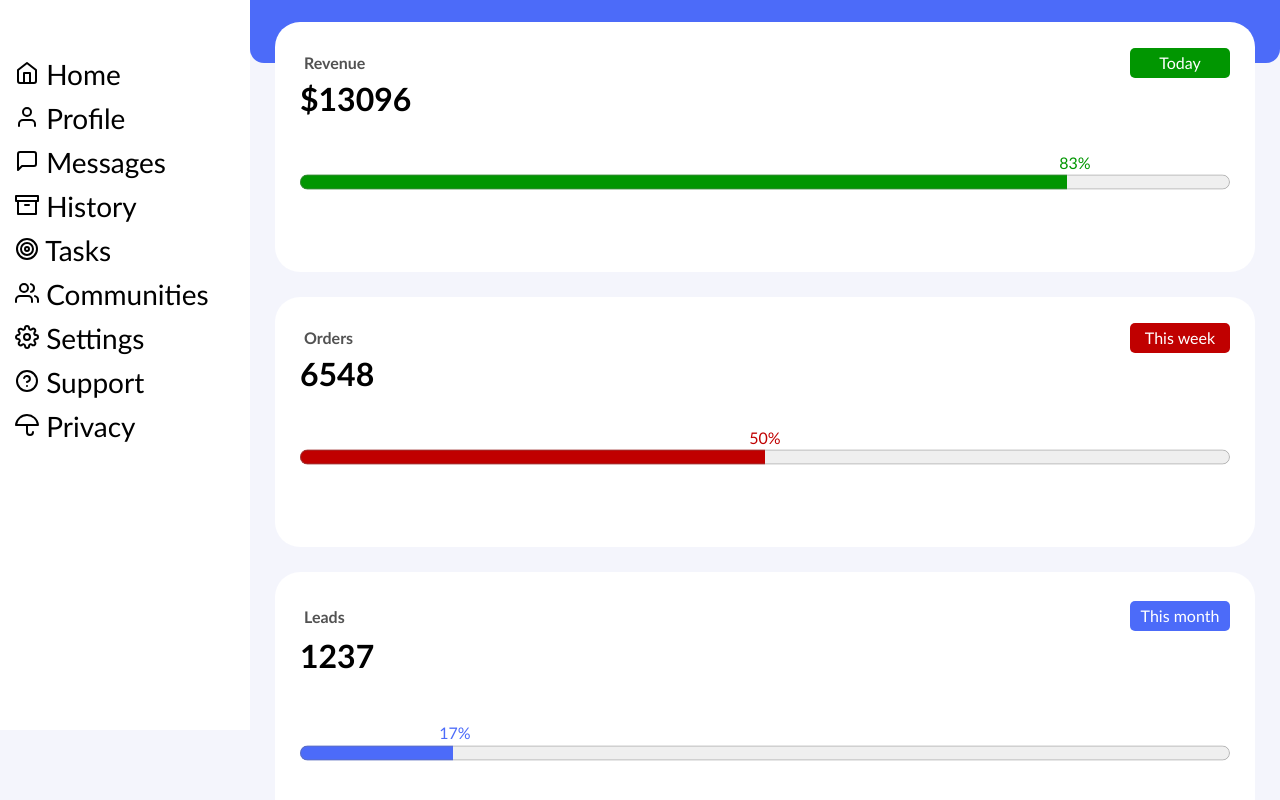
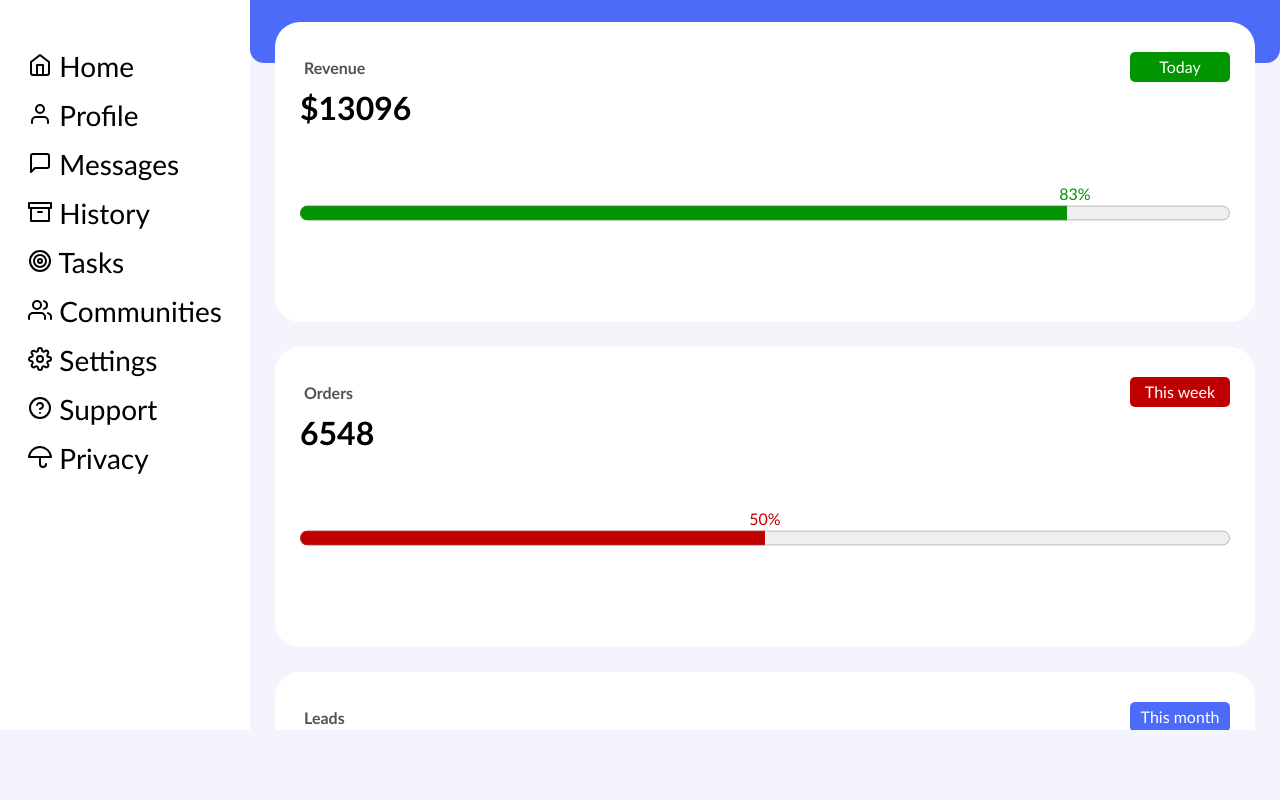
Before and after one commit to Brazy4L/dashboard, a plain HTML site: page index.html in a window 1280 px wide. Shown: the part 70-870 px from the top of the page. After the commit the page ends 800 px from the top, so only its background shows below. Drawn offline with Linux system fonts and the light colour scheme.

Commit message:
Make sidebar static, change li to div, add overflow to content area

```diff
--- a/css/style.css
+++ b/css/style.css
@@ -10,7 +10,7 @@ body {
 .container {
     height: 100vh;
     display: grid;
-    grid-template: 1fr 1fr 10fr / 1fr 6fr;
+    grid-template: 1fr 1fr 10fr / 250px 6fr;
 }
 
 .sidebar {
@@ -39,15 +39,17 @@ body {
 .content {
     grid-area: 2 / 2 / 4 / 3;
     display: grid;
-    grid-template: repeat(auto-fit, minmax(250px, 1fr)) / repeat(auto-fit, minmax(500px, 1fr));
+    grid-template: 1fr 1fr / repeat(auto-fit, minmax(500px, 1fr));
     gap: 25px;
     padding: 25px;
+    overflow: auto;
 }
 
 .content-item {
     background-color: #fff;
     border-radius: 25px;
     padding: 25px;
+    min-height: 250px;
 }
 
 .bar {
@@ -136,18 +138,15 @@ progress {
     accent-color: #4c6bf9;
 }
 
-ul {
-    list-style: none;
-    justify-self: left;
+.sidebar > div {
+    cursor: pointer;
     font-size: 1.75rem;
-    min-width: 210px;
+    margin-top: 15px;
+    justify-self: center;
 }
 
-li {
-    position: relative;
-    right: 25px;
-    cursor: pointer;
-    margin-top: 10px;
+.sidebar > div > div {
+    margin-top: 15px;
 }
 
 .home {
--- a/index.html
+++ b/index.html
@@ -12,17 +12,17 @@
     <div class="container">
         <div class="sidebar">
             <a class="home" href="http://127.0.0.1:5500/index.html"><svg xmlns="http://www.w3.org/2000/svg" width="24" height="24" viewBox="0 0 24 24" fill="none" stroke="currentColor" stroke-width="2" stroke-linecap="round" stroke-linejoin="round" class="feather feather-box"><path d="M21 16V8a2 2 0 0 0-1-1.73l-7-4a2 2 0 0 0-2 0l-7 4A2 2 0 0 0 3 8v8a2 2 0 0 0 1 1.73l7 4a2 2 0 0 0 2 0l7-4A2 2 0 0 0 21 16z"></path><polyline points="3.27 6.96 12 12.01 20.73 6.96"></polyline><line x1="12" y1="22.08" x2="12" y2="12"></line></svg> Dashboard</a>
-            <ul>
-                <li><svg xmlns="http://www.w3.org/2000/svg" width="24" height="24" viewBox="0 0 24 24" fill="none" stroke="currentColor" stroke-width="2" stroke-linecap="round" stroke-linejoin="round" class="feather feather-home"><path d="M3 9l9-7 9 7v11a2 2 0 0 1-2 2H5a2 2 0 0 1-2-2z"></path><polyline points="9 22 9 12 15 12 15 22"></polyline></svg> Home</li>
-                <li><svg xmlns="http://www.w3.org/2000/svg" width="24" height="24" viewBox="0 0 24 24" fill="none" stroke="currentColor" stroke-width="2" stroke-linecap="round" stroke-linejoin="round" class="feather feather-user"><path d="M20 21v-2a4 4 0 0 0-4-4H8a4 4 0 0 0-4 4v2"></path><circle cx="12" cy="7" r="4"></circle></svg> Profile</li>
-                <li><svg xmlns="http://www.w3.org/2000/svg" width="24" height="24" viewBox="0 0 24 24" fill="none" stroke="currentColor" stroke-width="2" stroke-linecap="round" stroke-linejoin="round" class="feather feather-message-square"><path d="M21 15a2 2 0 0 1-2 2H7l-4 4V5a2 2 0 0 1 2-2h14a2 2 0 0 1 2 2z"></path></svg> Messages</li>
-                <li><svg xmlns="http://www.w3.org/2000/svg" width="24" height="24" viewBox="0 0 24 24" fill="none" stroke="currentColor" stroke-width="2" stroke-linecap="round" stroke-linejoin="round" class="feather feather-archive"><polyline points="21 8 21 21 3 21 3 8"></polyline><rect x="1" y="3" width="22" height="5"></rect><line x1="10" y1="12" x2="14" y2="12"></line></svg> History</li>
-                <li><svg xmlns="http://www.w3.org/2000/svg" width="24" height="24" viewBox="0 0 24 24" fill="none" stroke="currentColor" stroke-width="2" stroke-linecap="round" stroke-linejoin="round" class="feather feather-target"><circle cx="12" cy="12" r="10"></circle><circle cx="12" cy="12" r="6"></circle><circle cx="12" cy="12" r="2"></circle></svg> Tasks</li>
-                <li><svg xmlns="http://www.w3.org/2000/svg" width="24" height="24" viewBox="0 0 24 24" fill="none" stroke="currentColor" stroke-width="2" stroke-linecap="round" stroke-linejoin="round" class="feather feather-users"><path d="M17 21v-2a4 4 0 0 0-4-4H5a4 4 0 0 0-4 4v2"></path><circle cx="9" cy="7" r="4"></circle><path d="M23 21v-2a4 4 0 0 0-3-3.87"></path><path d="M16 3.13a4 4 0 0 1 0 7.75"></path></svg> Communities</li>
-                <li><svg xmlns="http://www.w3.org/2000/svg" width="24" height="24" viewBox="0 0 24 24" fill="none" stroke="currentColor" stroke-width="2" stroke-linecap="round" stroke-linejoin="round" class="feather feather-settings"><circle cx="12" cy="12" r="3"></circle><path d="M19.4 15a1.65 1.65 0 0 0 .33 1.82l.06.06a2 2 0 0 1 0 2.83 2 2 0 0 1-2.83 0l-.06-.06a1.65 1.65 0 0 0-1.82-.33 1.65 1.65 0 0 0-1 1.51V21a2 2 0 0 1-2 2 2 2 0 0 1-2-2v-.09A1.65 1.65 0 0 0 9 19.4a1.65 1.65 0 0 0-1.82.33l-.06.06a2 2 0 0 1-2.83 0 2 2 0 0 1 0-2.83l.06-.06a1.65 1.65 0 0 0 .33-1.82 1.65 1.65 0 0 0-1.51-1H3a2 2 0 0 1-2-2 2 2 0 0 1 2-2h.09A1.65 1.65 0 0 0 4.6 9a1.65 1.65 0 0 0-.33-1.82l-.06-.06a2 2 0 0 1 0-2.83 2 2 0 0 1 2.83 0l.06.06a1.65 1.65 0 0 0 1.82.33H9a1.65 1.65 0 0 0 1-1.51V3a2 2 0 0 1 2-2 2 2 0 0 1 2 2v.09a1.65 1.65 0 0 0 1 1.51 1.65 1.65 0 0 0 1.82-.33l.06-.06a2 2 0 0 1 2.83 0 2 2 0 0 1 0 2.83l-.06.06a1.65 1.65 0 0 0-.33 1.82V9a1.65 1.65 0 0 0 1.51 1H21a2 2 0 0 1 2 2 2 2 0 0 1-2 2h-.09a1.65 1.65 0 0 0-1.51 1z"></path></svg> Settings</li>
-                <li><svg xmlns="http://www.w3.org/2000/svg" width="24" height="24" viewBox="0 0 24 24" fill="none" stroke="currentColor" stroke-width="2" stroke-linecap="round" stroke-linejoin="round" class="feather feather-help-circle"><circle cx="12" cy="12" r="10"></circle><path d="M9.09 9a3 3 0 0 1 5.83 1c0 2-3 3-3 3"></path><line x1="12" y1="17" x2="12.01" y2="17"></line></svg> Support</li>
-                <li><svg xmlns="http://www.w3.org/2000/svg" width="24" height="24" viewBox="0 0 24 24" fill="none" stroke="currentColor" stroke-width="2" stroke-linecap="round" stroke-linejoin="round" class="feather feather-umbrella"><path d="M23 12a11.05 11.05 0 0 0-22 0zm-5 7a3 3 0 0 1-6 0v-7"></path></svg> Privacy</li>
-            </ul>
+            <div>
+                <div><svg xmlns="http://www.w3.org/2000/svg" width="24" height="24" viewBox="0 0 24 24" fill="none" stroke="currentColor" stroke-width="2" stroke-linecap="round" stroke-linejoin="round" class="feather feather-home"><path d="M3 9l9-7 9 7v11a2 2 0 0 1-2 2H5a2 2 0 0 1-2-2z"></path><polyline points="9 22 9 12 15 12 15 22"></polyline></svg> Home</div>
+                <div><svg xmlns="http://www.w3.org/2000/svg" width="24" height="24" viewBox="0 0 24 24" fill="none" stroke="currentColor" stroke-width="2" stroke-linecap="round" stroke-linejoin="round" class="feather feather-user"><path d="M20 21v-2a4 4 0 0 0-4-4H8a4 4 0 0 0-4 4v2"></path><circle cx="12" cy="7" r="4"></circle></svg> Profile</div>
+                <div><svg xmlns="http://www.w3.org/2000/svg" width="24" height="24" viewBox="0 0 24 24" fill="none" stroke="currentColor" stroke-width="2" stroke-linecap="round" stroke-linejoin="round" class="feather feather-message-square"><path d="M21 15a2 2 0 0 1-2 2H7l-4 4V5a2 2 0 0 1 2-2h14a2 2 0 0 1 2 2z"></path></svg> Messages</div>
+                <div><svg xmlns="http://www.w3.org/2000/svg" width="24" height="24" viewBox="0 0 24 24" fill="none" stroke="currentColor" stroke-width="2" stroke-linecap="round" stroke-linejoin="round" class="feather feather-archive"><polyline points="21 8 21 21 3 21 3 8"></polyline><rect x="1" y="3" width="22" height="5"></rect><line x1="10" y1="12" x2="14" y2="12"></line></svg> History</div>
+                <div><svg xmlns="http://www.w3.org/2000/svg" width="24" height="24" viewBox="0 0 24 24" fill="none" stroke="currentColor" stroke-width="2" stroke-linecap="round" stroke-linejoin="round" class="feather feather-target"><circle cx="12" cy="12" r="10"></circle><circle cx="12" cy="12" r="6"></circle><circle cx="12" cy="12" r="2"></circle></svg> Tasks</div>
+                <div><svg xmlns="http://www.w3.org/2000/svg" width="24" height="24" viewBox="0 0 24 24" fill="none" stroke="currentColor" stroke-width="2" stroke-linecap="round" stroke-linejoin="round" class="feather feather-users"><path d="M17 21v-2a4 4 0 0 0-4-4H5a4 4 0 0 0-4 4v2"></path><circle cx="9" cy="7" r="4"></circle><path d="M23 21v-2a4 4 0 0 0-3-3.87"></path><path d="M16 3.13a4 4 0 0 1 0 7.75"></path></svg> Communities</div>
+                <div><svg xmlns="http://www.w3.org/2000/svg" width="24" height="24" viewBox="0 0 24 24" fill="none" stroke="currentColor" stroke-width="2" stroke-linecap="round" stroke-linejoin="round" class="feather feather-settings"><circle cx="12" cy="12" r="3"></circle><path d="M19.4 15a1.65 1.65 0 0 0 .33 1.82l.06.06a2 2 0 0 1 0 2.83 2 2 0 0 1-2.83 0l-.06-.06a1.65 1.65 0 0 0-1.82-.33 1.65 1.65 0 0 0-1 1.51V21a2 2 0 0 1-2 2 2 2 0 0 1-2-2v-.09A1.65 1.65 0 0 0 9 19.4a1.65 1.65 0 0 0-1.82.33l-.06.06a2 2 0 0 1-2.83 0 2 2 0 0 1 0-2.83l.06-.06a1.65 1.65 0 0 0 .33-1.82 1.65 1.65 0 0 0-1.51-1H3a2 2 0 0 1-2-2 2 2 0 0 1 2-2h.09A1.65 1.65 0 0 0 4.6 9a1.65 1.65 0 0 0-.33-1.82l-.06-.06a2 2 0 0 1 0-2.83 2 2 0 0 1 2.83 0l.06.06a1.65 1.65 0 0 0 1.82.33H9a1.65 1.65 0 0 0 1-1.51V3a2 2 0 0 1 2-2 2 2 0 0 1 2 2v.09a1.65 1.65 0 0 0 1 1.51 1.65 1.65 0 0 0 1.82-.33l.06-.06a2 2 0 0 1 2.83 0 2 2 0 0 1 0 2.83l-.06.06a1.65 1.65 0 0 0-.33 1.82V9a1.65 1.65 0 0 0 1.51 1H21a2 2 0 0 1 2 2 2 2 0 0 1-2 2h-.09a1.65 1.65 0 0 0-1.51 1z"></path></svg> Settings</div>
+                <div><svg xmlns="http://www.w3.org/2000/svg" width="24" height="24" viewBox="0 0 24 24" fill="none" stroke="currentColor" stroke-width="2" stroke-linecap="round" stroke-linejoin="round" class="feather feather-help-circle"><circle cx="12" cy="12" r="10"></circle><path d="M9.09 9a3 3 0 0 1 5.83 1c0 2-3 3-3 3"></path><line x1="12" y1="17" x2="12.01" y2="17"></line></svg> Support</div>
+                <div><svg xmlns="http://www.w3.org/2000/svg" width="24" height="24" viewBox="0 0 24 24" fill="none" stroke="currentColor" stroke-width="2" stroke-linecap="round" stroke-linejoin="round" class="feather feather-umbrella"><path d="M23 12a11.05 11.05 0 0 0-22 0zm-5 7a3 3 0 0 1-6 0v-7"></path></svg> Privacy</div>
+            </div>
         </div>
         <div class="header">
             <div class="search-bar">
@@ -58,9 +58,9 @@
                 <label for="file">17%</label>
                 <progress class="progress-3" value="16.5" max="100"></progress>
             </div>
-            <div class="content-item"></div>
-            <div class="content-item"></div>
-            <div class="content-item"></div>
+            <div class="content-item graph">Lorem ipsum dolor sit amet consectetur adipisicing elit. Numquam, tempora ullam illo impedit animi voluptas autem, blanditiis veritatis repudiandae atque, neque ex laboriosam! Modi, odio quibusdam totam facilis, voluptate fugit officiis quis quae quas cupiditate repudiandae aliquam consequatur cumque odit libero tempore culpa molestiae recusandae voluptates! Illo vitae placeat deleniti?</div>
+            <div class="content-item graph">Lorem ipsum dolor sit amet consectetur adipisicing elit. Saepe atque dolorem praesentium officiis eaque quibusdam nulla temporibus tenetur debitis nam, explicabo minima odit asperiores iure, assumenda culpa illum? Quasi iusto quisquam fuga sequi! Autem asperiores sed maxime blanditiis consequuntur ipsam sunt alias distinctio illum sapiente, provident odio ea perferendis est.</div>
+            <div class="content-item graph">Lorem ipsum dolor sit amet consectetur adipisicing elit. Quae dolorem molestiae neque tempore odio eligendi ducimus ullam doloribus eos nostrum suscipit cumque repudiandae reprehenderit veritatis, quidem, quibusdam omnis optio similique quaerat repellendus possimus nulla! Iste aliquam minus voluptatibus inventore voluptates neque optio laudantium ducimus ipsum omnis cupiditate, placeat, et illo!</div>
         </div>
     </div>
 </body>
```
